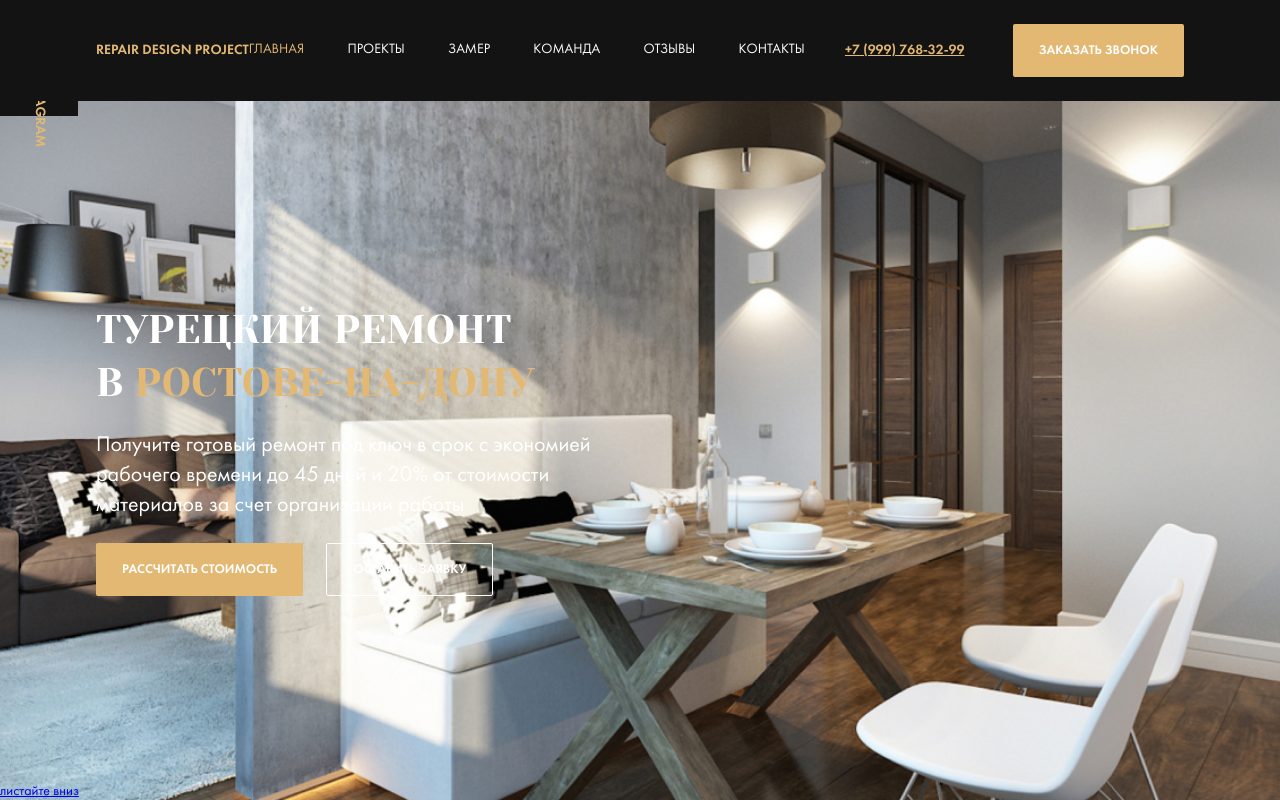
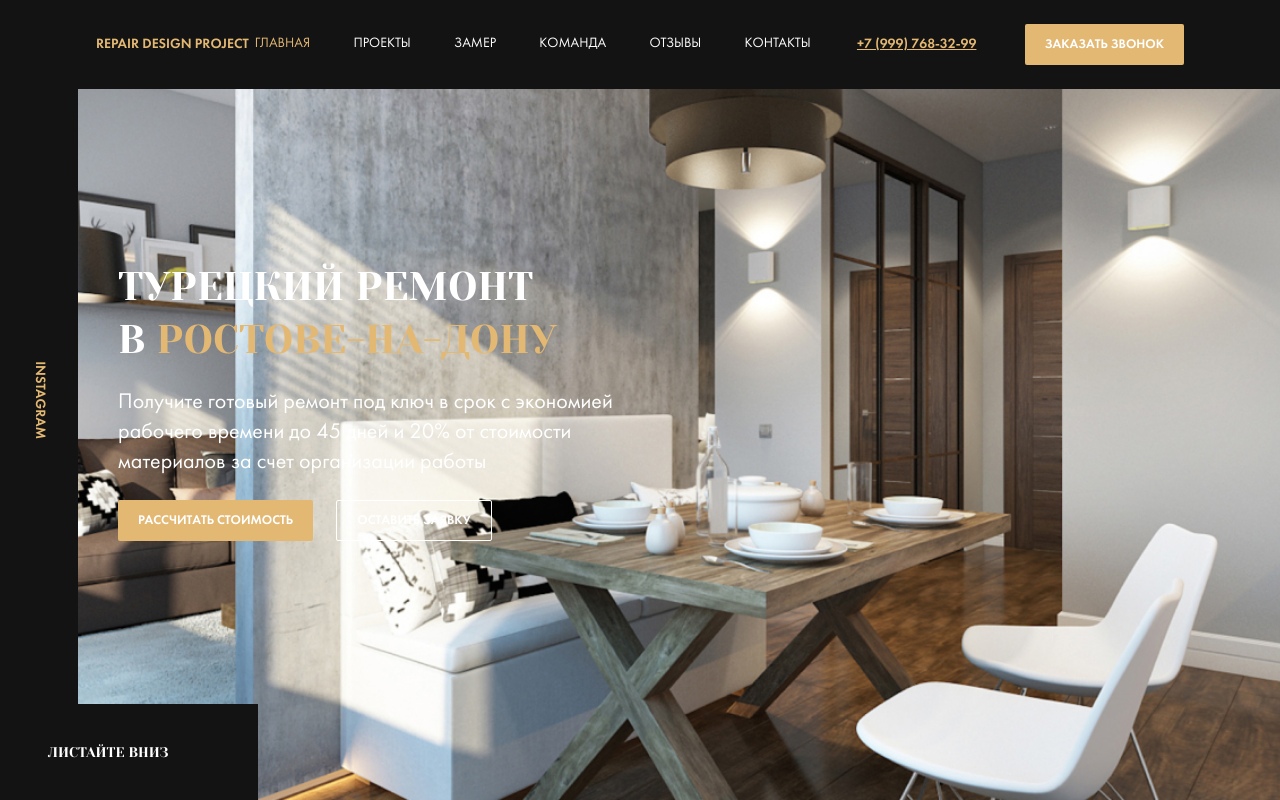
Before and after one commit to Evgeniy10/housing-renovation, a PHP site: page / in a window 1280 px wide. Run offline with PHP 8.4, Linux system fonts and the light colour scheme.

Commit message:
feat text

```diff
--- a/css/style.css
+++ b/css/style.css
@@ -318,14 +318,15 @@ template {
   display: none; }
 
 .button {
-  padding: 13px 20px;
   border: none;
   border-radius: 2px;
   text-transform: uppercase; }
   .button--primary {
+    padding: 13px 20px;
     background-color: #E3B873;
     color: #fff; }
   .button--outline {
+    padding: 12px 20px;
     border: 1px solid #fff;
     background-color: transparent;
     color: #fff; }
@@ -403,7 +404,9 @@ template {
   padding-top: 100px;
   background: #131313 url("../img/hero-bg.jpg") no-repeat center/cover;
   height: 100vh;
-  color: #fff; }
+  color: #fff;
+  padding: 18px 26px;
+  padding: 19px 26px 19px 26px; }
   .hero__content {
     max-width: 670px; }
   .hero__text {
@@ -416,19 +419,13 @@ template {
     font-size: 13px;
     line-height: 15px;
     margin-right: 20px; }
-
-.button--outline {
-  padding: 18px 26px 18px 26px; }
-
-.button--primary {
-  padding: 19px 26px 19px 26px; }
-  .button--primary__instagram {
+  .hero__instagram {
     position: absolute;
     left: 0;
     top: 0;
     max-width: 80px;
     height: 100vh; }
-  .button--primary__scroll-down {
+  .hero__scroll-down {
     position: absolute;
     left: 0%;
     bottom: 0%;
--- a/sass/templates/_hero.sass
+++ b/sass/templates/_hero.sass
@@ -20,11 +20,12 @@
     font-size: 13px;
     line-height: 15px;
     margin-right: 20px
+  &--outline
+  // padding: 18px 26px 18px 26px
+  padding: 18px 26px
+  &--primary
+  padding: 19px 26px 19px 26px
 
-.button--outline
-  padding: 18px 26px 18px 26px
-.button--primary
-  padding: 19px 26px 19px 26px
   &__instagram
     position: absolute
     left: 0
```
